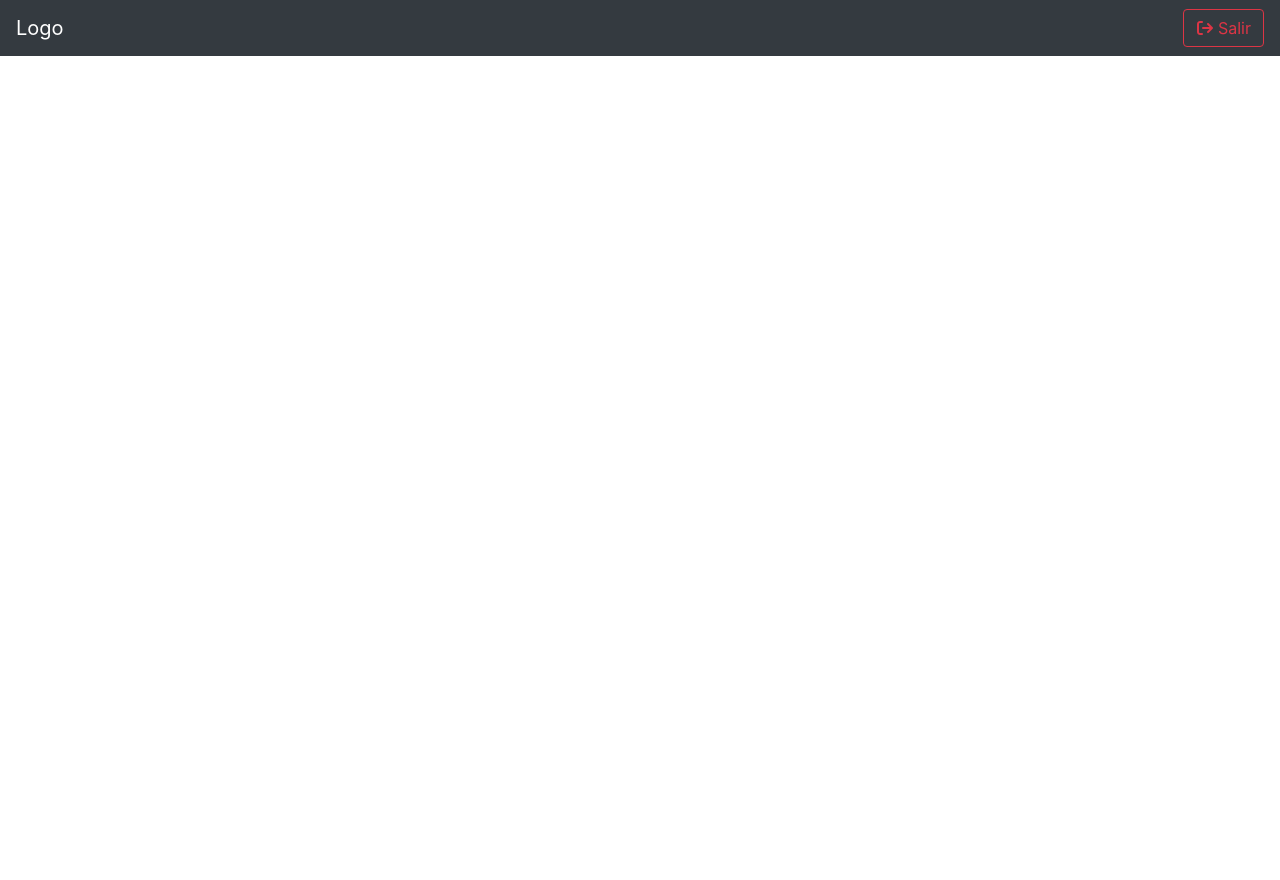
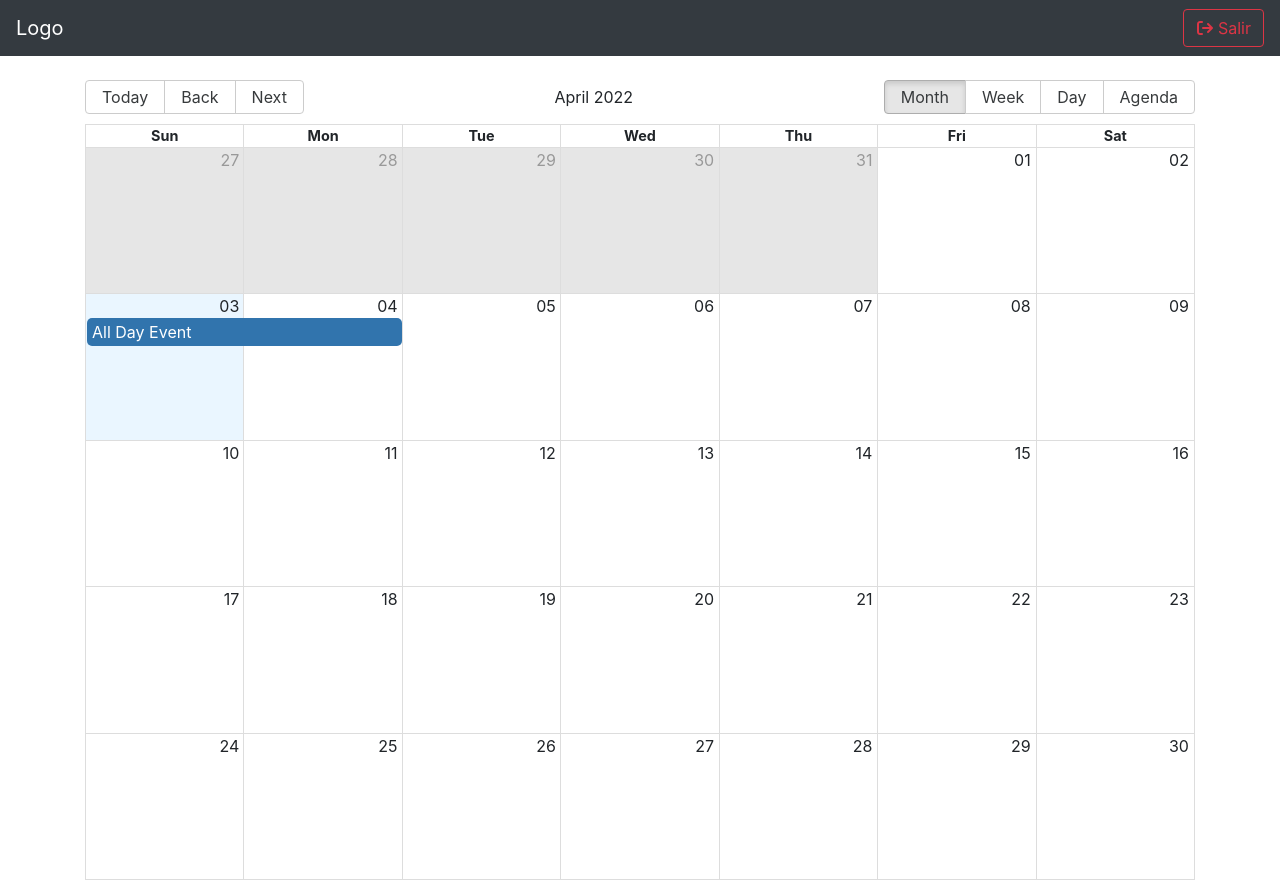
Before and after one commit to EngelReyes23/MERN_Calendar_App, a React (Vite) app: page / in a window 1280 px wide. Before the commit the page ends 800 px from the top, so only its background shows below. Built offline with nearby package versions, Linux system fonts and the light colour scheme.

Commit message:
big calendar configuracion inicial

```diff
--- a/package.json
+++ b/package.json
@@ -8,7 +8,9 @@
     "preview": "vite preview"
   },
   "dependencies": {
+    "moment": "^2.29.2",
     "react": "^17.0.2",
+    "react-big-calendar": "^0.40.0",
     "react-dom": "^17.0.2",
     "react-router-dom": "^6.3.0"
   },
--- a/src/CalendarApp.jsx
+++ b/src/CalendarApp.jsx
@@ -1,9 +1,3 @@
 import { AppRouter } from "./router/AppRouter";
 
-export const CalendarApp = () => {
-	return (
-		<div>
-			<AppRouter />
-		</div>
-	);
-};
+export const CalendarApp = () => <AppRouter />;
--- a/src/components/calendar/CalendarScreen.jsx
+++ b/src/components/calendar/CalendarScreen.jsx
@@ -1,6 +1,33 @@
-import React from "react";
+import moment from "moment";
+import { Calendar, momentLocalizer } from "react-big-calendar";
+import "react-big-calendar/lib/css/react-big-calendar.css";
+//
 import { Navbar } from "../ui/Navbar";
 
+const events = [
+	{
+		title: "All Day Event",
+		start: moment().toDate(),
+		end: moment().add(2, "hours").toDate(),
+		bgColor: "#fafafa",
+	},
+];
+
+const localizer = momentLocalizer(moment);
+
 export const CalendarScreen = () => {
-	return <Navbar />;
+	return (
+		<>
+			<Navbar />
+			<div className="container">
+				<div className="row">
+					<div className="col-md-12 min-vh-100">
+						{/* <div className="height-calendar"> */}
+						<Calendar localizer={localizer} events={events} />
+						{/* </div> */}
+					</div>
+				</div>
+			</div>
+		</>
+	);
 };
--- a/src/main.jsx
+++ b/src/main.jsx
@@ -2,5 +2,6 @@ import React from "react";
 import ReactDOM from "react-dom";
 //
 import { CalendarApp } from "./CalendarApp";
+import "./styles.css";
 
 ReactDOM.render(<CalendarApp />, document.getElementById("root"));
--- /dev/null
+++ b/src/styles.css
@@ -0,0 +1,10 @@
+body,
+html {
+	min-height: 100vh;
+}
+
+.height-calendar {
+	display: flex;
+	flex-direction: column;
+	height: 100vh;
+}
```
Also changed, not shown: 1 other file (tests, documents, lock files or other folders).
